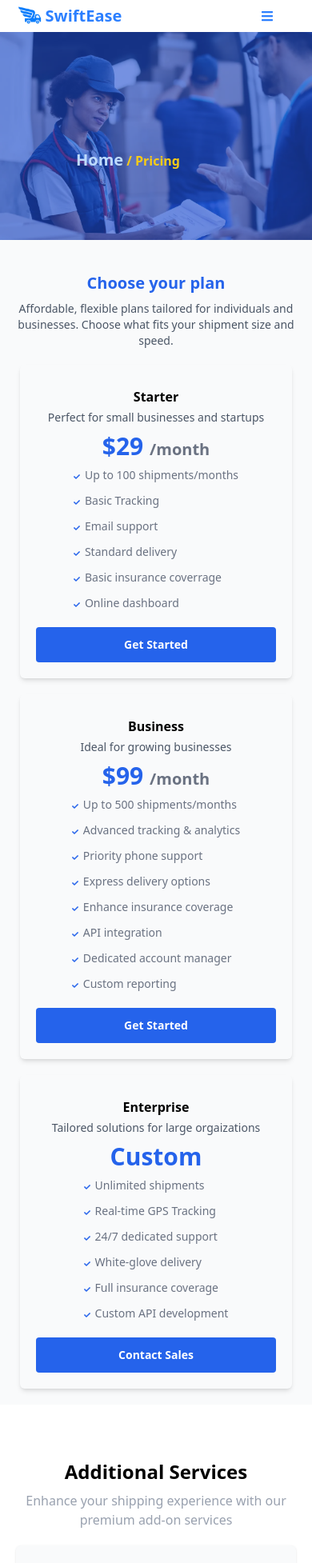
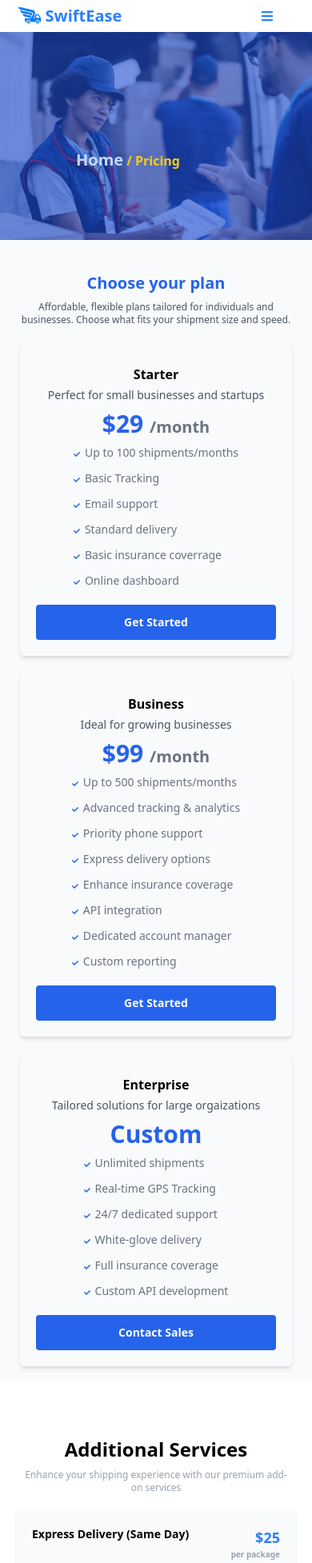
Before and after one commit to webfyredev/SwiftEase, a React (Vite) app: page /pricings in a window 390 px wide. Shown: the top 1954 px of the page at 80% size. Built offline with nearby package versions, Linux system fonts and the light colour scheme.

Commit message:
Making changes to some pages

```diff
--- a/src/components/pricing.jsx
+++ b/src/components/pricing.jsx
@@ -34,7 +34,7 @@ export default function Pricing(){
                 <motion.h2 {...scrollUp} className="text-xl md:text-2xl lg:text-3xl mt-10 font-bold text-[#2563EB]">
                     Choose your plan
                 </motion.h2>
-                <motion.p {...scrollUpDelay} className="w-90 md:w-130 text-center mt-2 text-gray-600 text-sm">
+                <motion.p {...scrollUpDelay} className="w-90 md:w-130 text-center mt-2 text-gray-600 text-xs md:text-sm">
                     Affordable, flexible plans tailored for individuals and businesses. Choose what fits your shipment size and speed.
                 </motion.p>
                 <div  className="grid grid-cols-1 sm:grid-cols-1 md:grid-cols-2 lg:grid-cols-3 gap-5 p-5">
--- a/src/components/team.jsx
+++ b/src/components/team.jsx
@@ -39,7 +39,7 @@ export default function Team(){
     ]
     return(
         <>
-            <div className="w-full bg-[#F9FAFB] h-auto flex flex-col items-center py-10">
+            <div className="w-full bg-[#F9FAFB] h-auto flex flex-col items-center py-10 overflow-hidden">
                 <motion.h2 {...scrollUp} className="font-bold text-2xl">
                     Meet Our Leadership Team
                 </motion.h2>
--- a/src/pages/about.jsx
+++ b/src/pages/about.jsx
@@ -115,7 +115,7 @@ export default function About(){
                 </motion.div>
             </div>
             <History />
-            <div className="w-full h-auto flex flex-col items-center bg-white py-5">
+            <div className="w-full h-auto flex flex-col items-center bg-white py-5 overflow-hidden">
                 <motion.h2 {...scrollUp} className="font-bold text-2xl">
                     Our Core Values
                 </motion.h2>
@@ -138,7 +138,7 @@ export default function About(){
                 </div>
             </div>
             <Team />
-            <div className="w-full h-90 bg-[#2563EB] flex flex-col items-center p-5">
+            <div className="w-full h-90 bg-[#2563EB] flex flex-col items-center p-5 overflow-hidden">
                 <h3 className="font-bold text-2xl text-white mt-5">
                     Global Coverage
                 </h3>
--- a/src/pages/pricings.jsx
+++ b/src/pages/pricings.jsx
@@ -95,7 +95,7 @@ export default function Pricings(){
                 <motion.h2 {...scrollUp} className="font-bold text-2xl md:text-3xl text-black mt-2">
                     Additional Services
                 </motion.h2>
-                <motion.p {...scrollUpDelay} className="md:text-sm text-gray-400 mt-2 text-center">
+                <motion.p {...scrollUpDelay} className="text-xs md:text-sm text-gray-400 mt-2 w-85 md:w-150 text-center">
                 Enhance your shipping experience with our premium add-on services
                 </motion.p>
                 <div className="w-full grid grid-cols-1 sm:grid-cols-1 md:grid-cols-2 lg:grid-cols-3 gap-5 p-5">
@@ -120,7 +120,7 @@ export default function Pricings(){
                 <motion.h2 {...scrollUp} className="font-bold text-2xl md:text-3xl text-black mt-2">
                     Frequently Asked Questions
                 </motion.h2>
-                <motion.p {...scrollUpDelay} className="md:text-sm text-gray-400 mt-2 text-center">
+                <motion.p {...scrollUpDelay} className="text-xs md:text-sm w-85 md:w-150 text-gray-400 mt-2 text-center">
                     Common questions about our pricing and services
                 </motion.p>
                 <div className="lg:w-[70%] md:w-[85%] w-[95%] h-auto flex flex-col items-center mt-5">
```
